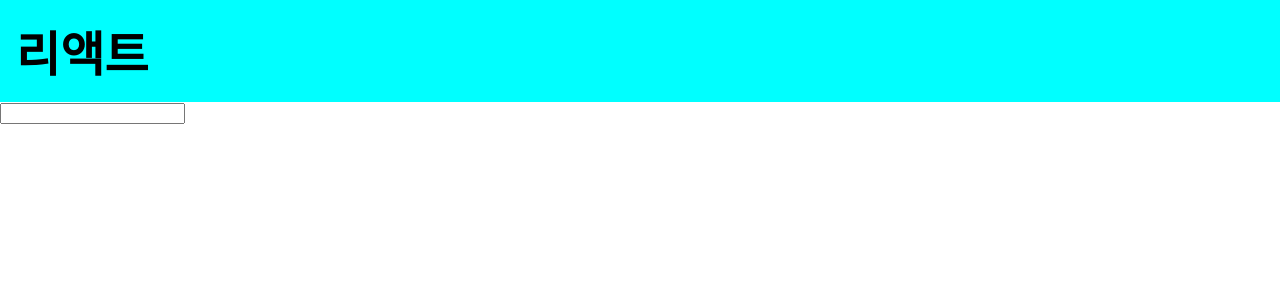
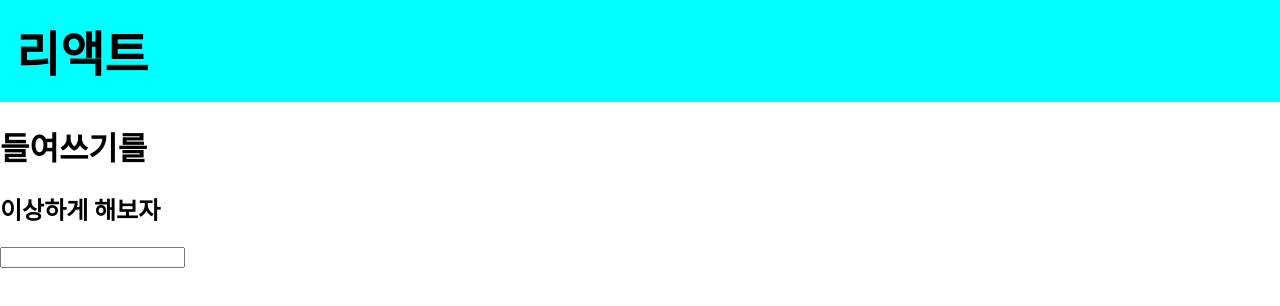
Before and after one commit to AhnByeongMin/react, a React (Create React App) app: page / in a window 1280 px wide. Shown: the top 306 px of the page. Built offline with nearby package versions, Linux system fonts and the light colour scheme.

Commit message:
ESLine과 prettier 설치로 정렬

```diff
--- a/src/App.js
+++ b/src/App.js
@@ -1,18 +1,18 @@
-import './App.css';
+import "./App.css";
 
 function App() {
-  const name = '리액트';
+  const name = "리액트";
   // 기존에 html 테그 안에서 class 로 css를 적용했던것 대신 className을 통해 적용시킨다.
   return (
-      <>
-        {/*
+    <>
+      {/*
         테그는 꼭 닫아주도록 한다. ex <input></input> 테그사이 내용이 없는경우 셀프클로징 <input />
         */}
-        <div className='react'>
-          {name || '리액트'}
-        </div>
-          <input/>
-      </>
+      <div className="react">{name || "리액트"}</div>
+      <h1>들여쓰기를</h1>
+      <h2>이상하게 해보자</h2>
+      <input />
+    </>
   );
 }
 
```
